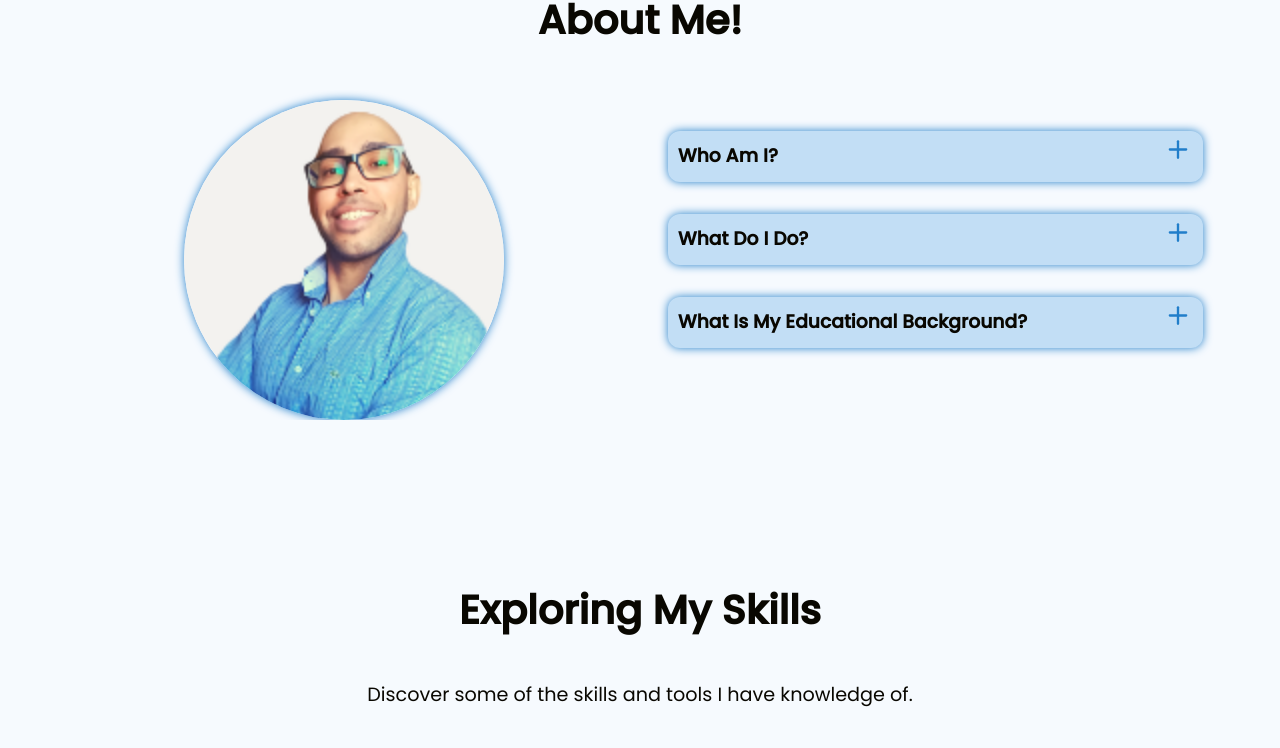
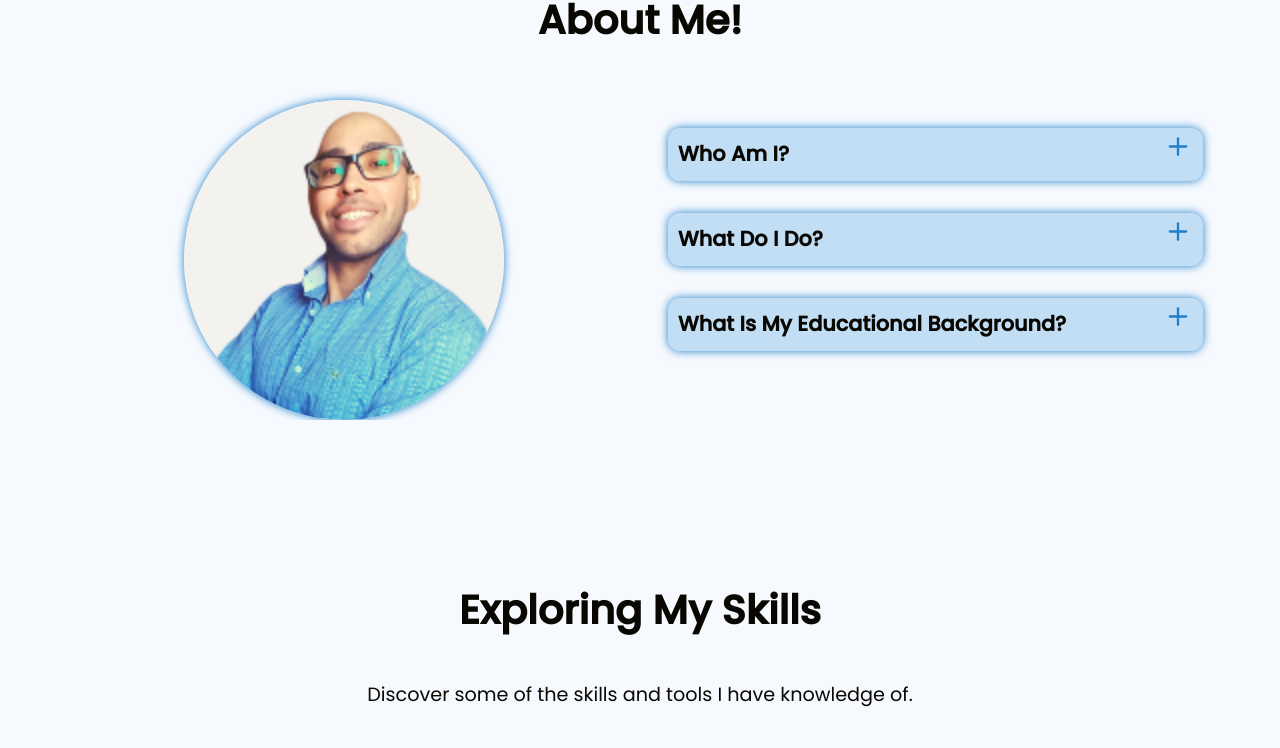
Before and after one commit to jonasmachados/portfolio, a React (Create React App) app: page / in a window 1280 px wide. Shown: the part 818-1566 px from the top of the page. Built offline with nearby package versions, Linux system fonts and the light colour scheme; no server answers; a web font is replaced by a local one.

Commit message:
:lipstick: style: Rectify typo in font size, changing from .1.3em to 1.3em

```diff
--- a/src/index.css
+++ b/src/index.css
@@ -43,7 +43,7 @@ h2 {
 }
 
 h3 {
-  font-size:.1.3em;
+  font-size: 1.3em;
   text-transform: capitalize;
 }
 
```
